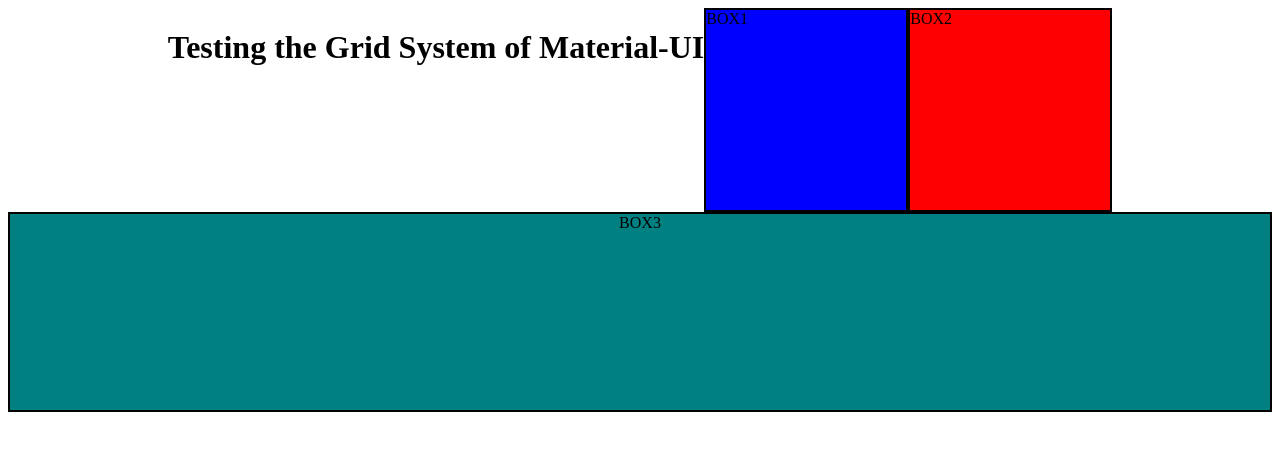
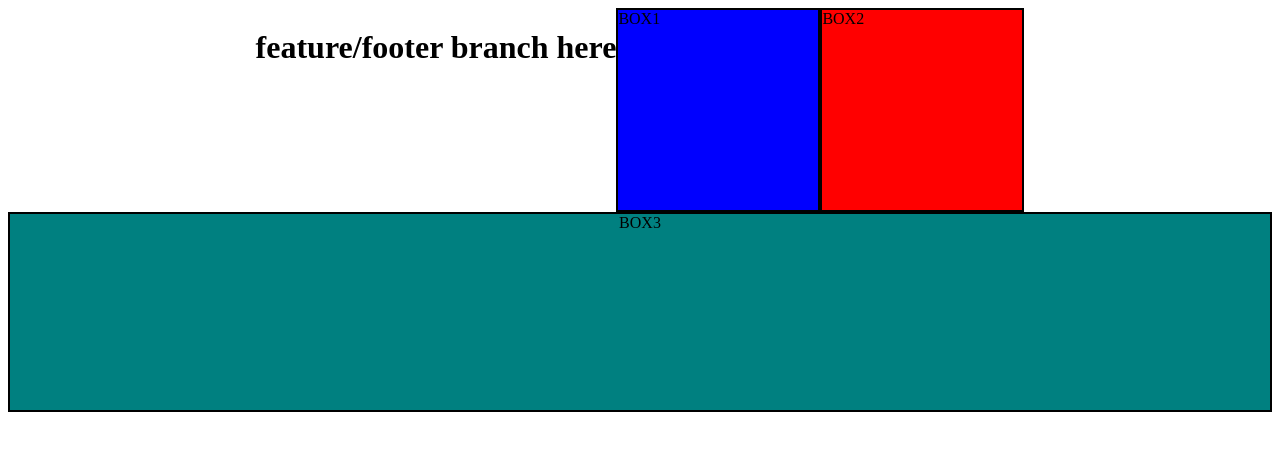
Before and after one commit to millord/someproject, a React (Create React App) app in the folder grid-test-material/: page / in a window 1280 px wide. Shown: the top 450 px of the page. Built offline with nearby package versions, Linux system fonts and the light colour scheme.

Commit message:
changed header too

```diff
--- a/grid-test-material/src/App.js
+++ b/grid-test-material/src/App.js
@@ -8,7 +8,7 @@
 function App() {
   return (
     <StyledContainer container justify="center">
-      <h1>Testing the Grid System of Material-UI</h1>
+      <h1>feature/footer branch here</h1>
       <StyledBox1 className="box">BOX1</StyledBox1>
       <StyledBox2 className="box">BOX2</StyledBox2>
       <StyledBox3 alignItems="center" container direction="column" className="box">BOX3</StyledBox3>
```
